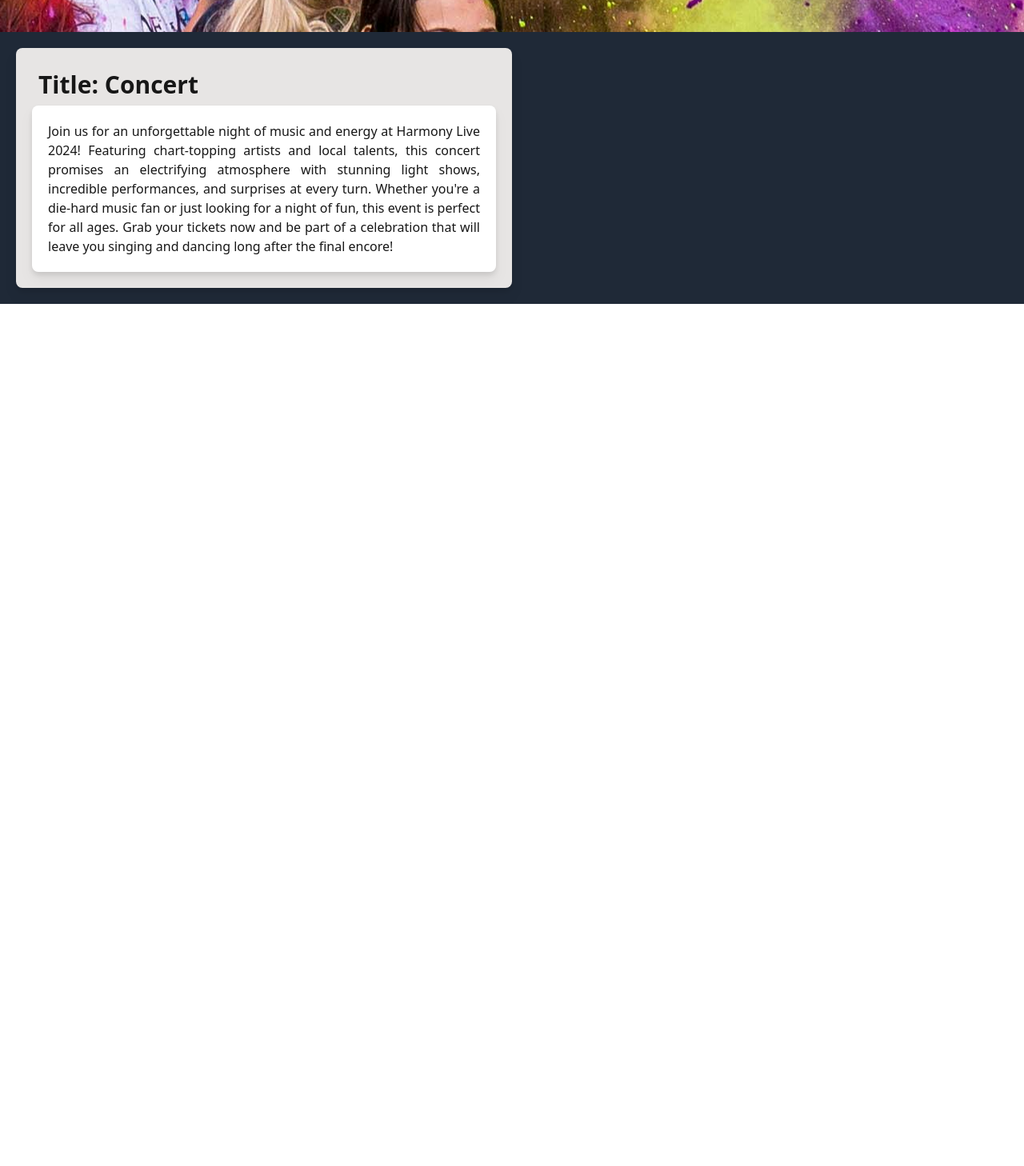
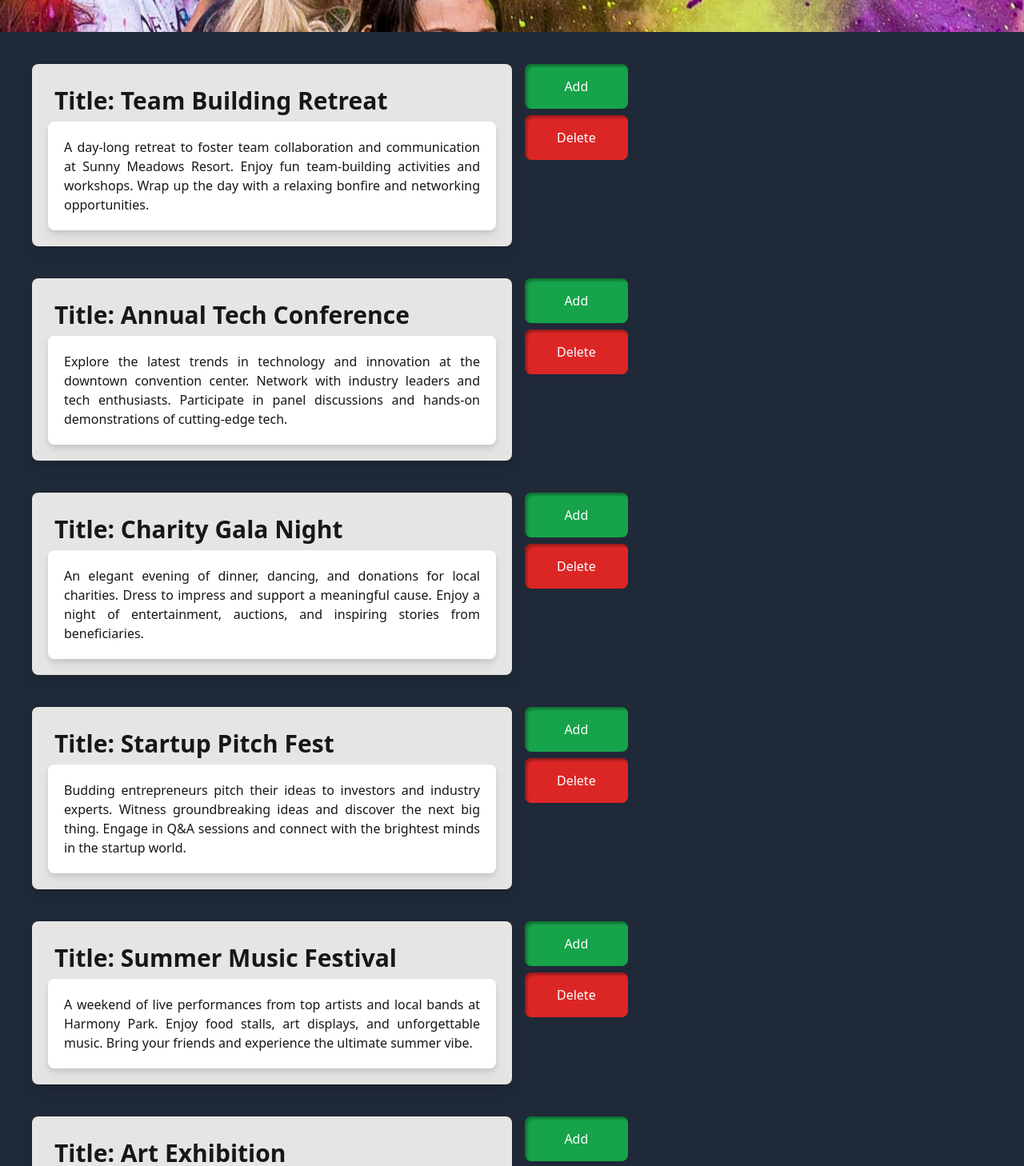
Before and after one commit to SantinoGiordano/test_App, a Next.js app: page / in a window 1280 px wide. Shown: the part 760-2218 px from the top of the page at 80% size. Before the commit the page ends 1140 px from the top, so only its background shows below. Built offline with nearby package versions, Linux system fonts and the light colour scheme.

Commit message:
added dataset

```diff
--- a/app/componets/EventCard.tsx
+++ b/app/componets/EventCard.tsx
@@ -1,25 +1,113 @@
-import React from 'react'
+// 'use client'
+import React, { useState } from "react";
+
+interface event{
+  id:number,
+  title:string,
+  info:string,
+
+}
 
 const EventCard = () => {
+  const eventData = [
+    {
+      id: 1,
+      title: "Team Building Retreat",
+      info: "A day-long retreat to foster team collaboration and communication at Sunny Meadows Resort. Enjoy fun team-building activities and workshops. Wrap up the day with a relaxing bonfire and networking opportunities.",
+    },
+    {
+      id: 2,
+      title: "Annual Tech Conference",
+      info: "Explore the latest trends in technology and innovation at the downtown convention center. Network with industry leaders and tech enthusiasts. Participate in panel discussions and hands-on demonstrations of cutting-edge tech.",
+    },
+    {
+      id: 3,
+      title: "Charity Gala Night",
+      info: "An elegant evening of dinner, dancing, and donations for local charities. Dress to impress and support a meaningful cause. Enjoy a night of entertainment, auctions, and inspiring stories from beneficiaries.",
+    },
+    {
+      id: 4,
+      title: "Startup Pitch Fest",
+      info: "Budding entrepreneurs pitch their ideas to investors and industry experts. Witness groundbreaking ideas and discover the next big thing. Engage in Q&A sessions and connect with the brightest minds in the startup world.",
+    },
+    {
+      id: 5,
+      title: "Summer Music Festival",
+      info: "A weekend of live performances from top artists and local bands at Harmony Park. Enjoy food stalls, art displays, and unforgettable music. Bring your friends and experience the ultimate summer vibe.",
+    },
+    {
+      id: 6,
+      title: "Art Exhibition",
+      info: "Showcasing contemporary artworks by emerging and renowned artists at the City Art Gallery. Engage with interactive displays and artist talks. Gain a fresh perspective on modern art and culture.",
+    },
+    {
+      id: 7,
+      title: "Coding Bootcamp",
+      info: "A two-day workshop for beginners to learn the fundamentals of web development. Build a project and gain practical coding experience. Leave with a strong foundation to kickstart your coding journey.",
+    },
+    {
+      id: 8,
+      title: "Food Truck Fiesta",
+      info: "A celebration of street food featuring the best food trucks in the city. Savor a variety of cuisines and enjoy live music performances. Don’t forget to vote for your favorite truck to win the People’s Choice Award.",
+    },
+    {
+      id: 9,
+      title: "Health and Wellness Fair",
+      info: "Learn about healthy living with workshops, vendors, and fitness classes. Discover wellness products and services tailored to your needs. Take part in free health screenings and expert consultations.",
+    },
+    {
+      id: 10,
+      title: "Book Club Meetup",
+      info: "Discuss this month's book and connect with fellow readers at Café Literati. Share insights, enjoy a cozy atmosphere, and find your next read. Stay for trivia games and win exciting bookish prizes.",
+    },
+  ];
+  // const [isVisible, setIsVisible] = useState(false);
+
+  // const handleClick = () => {
+  //   setIsVisible(true);
+
+  //   // Hide the toast after 3 seconds
+  //   setTimeout(() => {
+  //     setIsVisible(false);
+  //   }, 3000);
+  // };
+
   return (
     <>
-    <div className='eventCard'>
-      <div className='eventCard-title'>
-        Title: Concert
+      {eventData.map((eventData) => (
+      <div key={eventData.id} className="flex space-x-4 p-5 max-w-7xl align-center">
+        <><div className="eventCard">
+          <div className="eventCard-title">Title: {eventData.title}</div>
+          <div className="eventCard-text">
+          {eventData.info}
+          </div>
+        </div><div className="flex flex-col space-y-2 ">
+            <button
+              className="p-4 pl-10 pr-10 text-white bg-green-600 rounded-lg hover:bg-green-300 hover:text-black max-h-14"
+              style={{ boxShadow: "inset 3px 3px 3px rgba(0, 0, 0, 0.3)" }}
+            >
+              Add
+            </button>
+
+            <button
+              className=" p-4 pl-10 pr-10 text-white bg-red-600 rounded-lg hover:bg-red-300 hover:text-black max-h-14"
+              style={{ boxShadow: "inset 3px 3px 3px rgba(0, 0, 0, 0.3)" }}
+            >
+              Delete
+            </button>
+
+          </div></>
       </div>
-      <div className='eventCard-text'>
-      Join us for an unforgettable night of music and energy at Harmony Live 2024!
-      Featuring chart-topping artists and local talents,
-      this concert promises an electrifying atmosphere with stunning light shows,
-      incredible performances, and surprises at every turn.
-      Whether you're a die-hard music fan or just looking for a night of fun,
-       this event is perfect for all ages.
-       Grab your tickets now and be part of a celebration that will leave you singing and dancing long after the final encore!
-      </div>
-    </div>
+        ))}
+      {/* {isVisible && (
+              <div className="toast">
+                <div className="p-5 bg-lime-600 fixed-bottom rounded-lg ">
+                  <span>Success</span>
+                </div>
+              </div>
+            )} */}
     </>
+  );
+};
 
-  )
-}
-
-export default EventCard
+export default EventCard;
```
